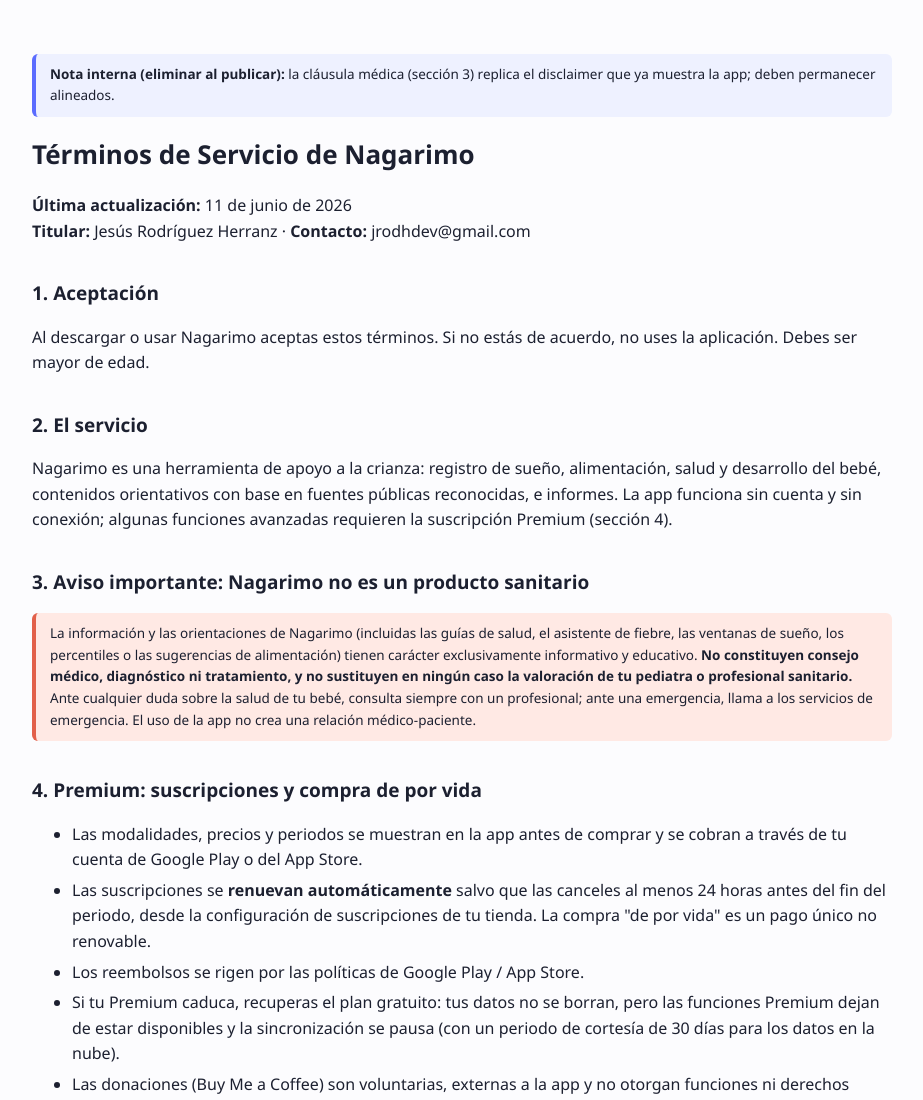
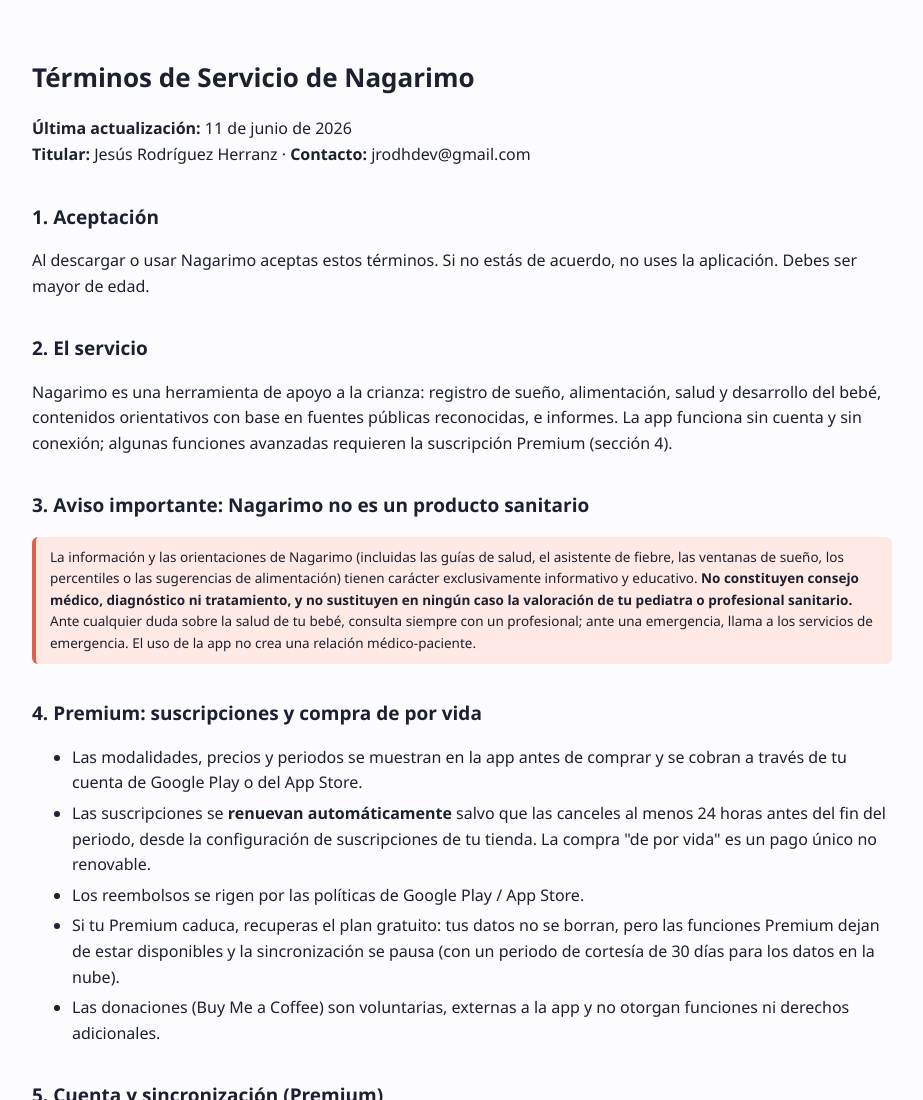
Before and after one commit to jrodriguezh/nagarimo-legal, a plain HTML site: page terminos.html in a window 1280 px wide. Shown: the top 1100 px of the page, without its empty margins (178-1101 px from the left). Drawn offline with Linux system fonts and the light colour scheme.

Commit message:
Remove internal note from terminos.html
Removed internal note regarding medical clause alignment.

```diff
--- a/terminos.html
+++ b/terminos.html
@@ -15,8 +15,6 @@
 </style>
 </head>
 <body>
-
-<p class="note"><strong>Nota interna (eliminar al publicar):</strong> la cláusula médica (sección 3) replica el disclaimer que ya muestra la app; deben permanecer alineados.</p>
 
 <h1>Términos de Servicio de Nagarimo</h1>
 <p><strong>Última actualización:</strong> 11 de junio de 2026<br>
```
